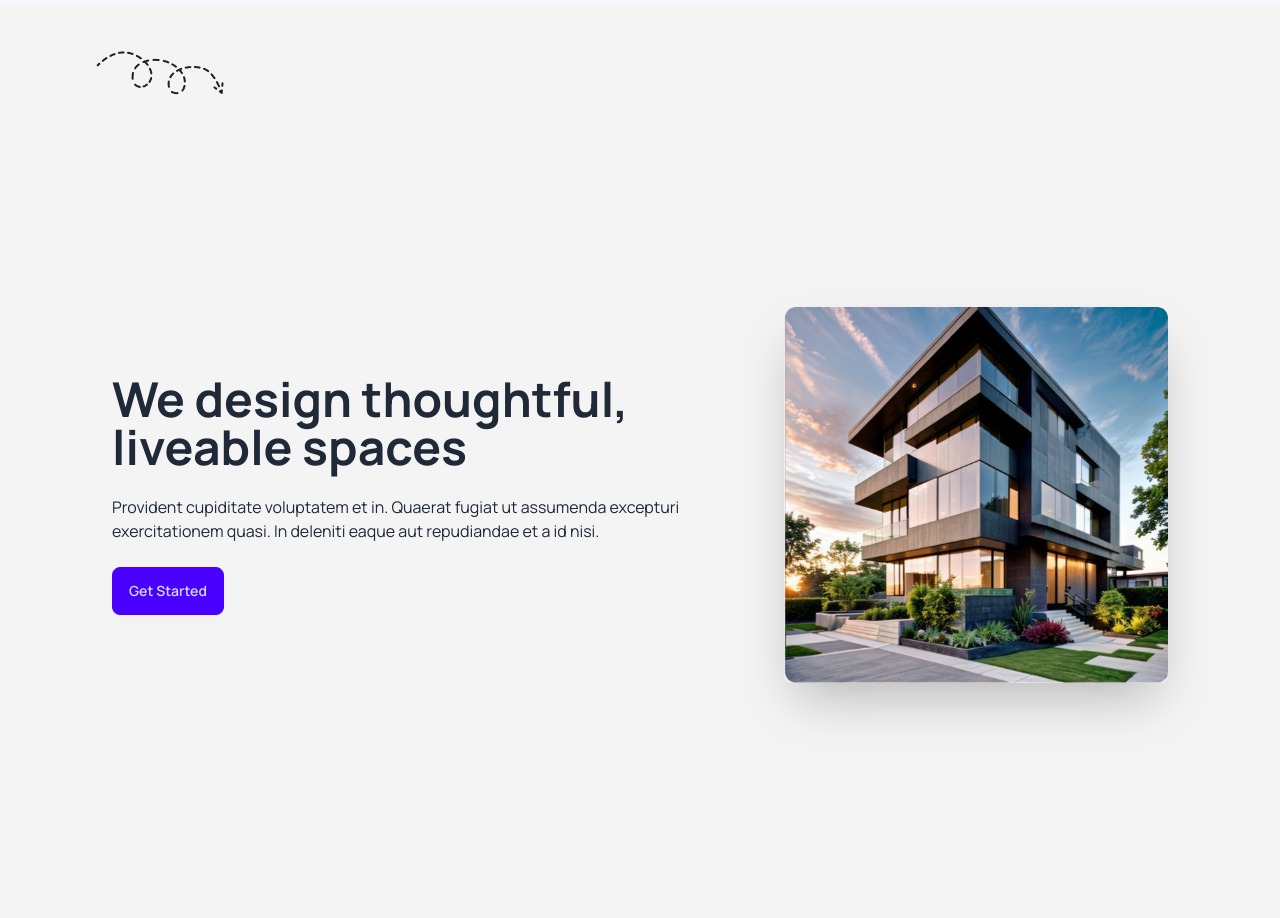
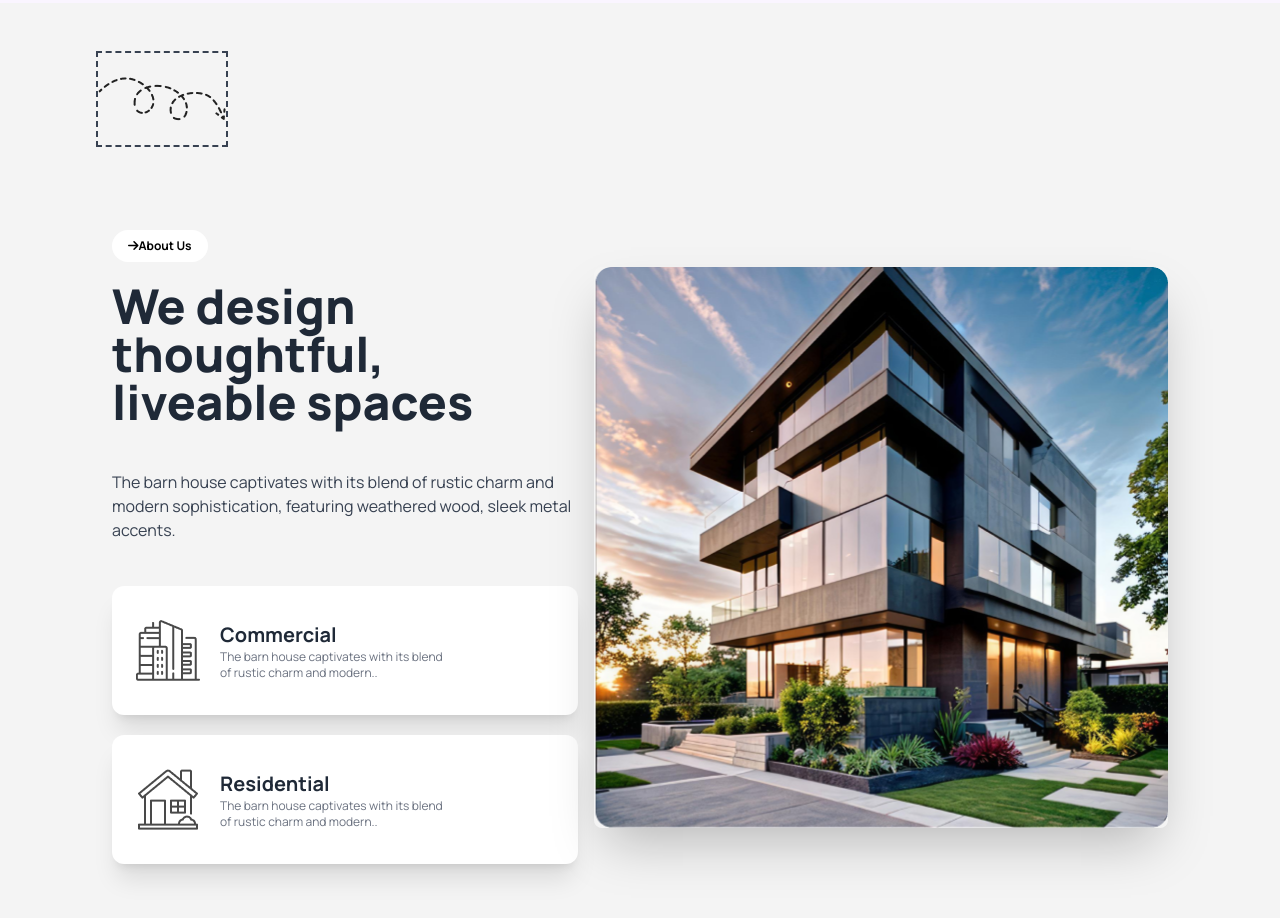
Before and after one commit to UmmayHafsa01/Assingment-3, a plain HTML site: page index.html in a window 1280 px wide. Shown: the part 955-1873 px from the top of the page. Drawn offline with nearby package versions, Linux system fonts and the light colour scheme; a web font is replaced by a local one.

Commit message:
added about us section

```diff
--- a/index.html
+++ b/index.html
@@ -96,22 +96,53 @@
         <!--about us-->
         <section class="lg:px-24 pb-12 lg:pb-24">
             <!--img-->
-            <div><img class="pt-12" src="assets/Vector.png" alt=""> </div>
+            <div class=" lg:pt-12  "><img class="py-6 border-dashed border-2 border-gray-700 hidden sm:block" src="assets/Vector.png" alt=""> </div>
             <!--container-->
             <div>
-                <div class="hero  min-h-screen mx-auto">
-                    <div class="hero-content flex-col lg:flex-row-reverse">
-                      <img
-                        src="assets/Rectangle.png"
-                        class="max-w-sm rounded-lg shadow-2xl flex-1" />
-                      <div class="flex-1">
-                        <h1 class="text-5xl font-bold">We design thoughtful, liveable spaces</h1>
-                        <p class="py-6">
-                          Provident cupiditate voluptatem et in. Quaerat fugiat ut assumenda excepturi exercitationem
-                          quasi. In deleniti eaque aut repudiandae et a id nisi.
+                <div class="hero  min-h-screen mx-auto ">
+                    <div class="hero-content flex-col justify-center   lg:flex-row">
+
+                      <!--text-->
+
+                      <div class=" flex-1 flex flex-col justify-center items-center lg:items-start gap-5">
+                        <button class=" bg-white rounded-full text-black px-4 py-2 font-bold text-xs"><i class="fa-solid fa-arrow-right"></i>About Us</button>
+                        <h1 class="text-5xl font-extrabold text-center lg:text-start">We design thoughtful, liveable spaces</h1>
+                        <p class="py-6 text-gray-700 text-center lg:text-start">
+                          The barn house captivates with its blend of rustic charm and
+                          modern sophistication, featuring weathered wood, sleek metal accents.
                         </p>
-                        <button class="btn btn-primary">Get Started</button>
+                        <!--card-1-->
+                        <div class=" bg-base-100 w-full shadow-xl flex justify-start gap-5 items-center pr-12 lg:pr-24 pl-6 py-8 rounded-xl  ">
+                          <figure>
+                            <img
+                              src="assets/commercial.png"
+                              alt="" />
+                          </figure>
+                          <div class="">
+                            <h2 class="text-xl font-bold">Commercial</h2>
+                            <p class="text-gray-500 text-xs">The barn house captivates with its blend <br> of rustic charm and modern..</p>
+
+                          </div>
+                        </div>
+                        <!--card-2-->
+                        <div class=" bg-base-100 w-full shadow-xl flex justify-start gap-5 items-center pr-12 lg:pr-24 pl-6 py-8 rounded-xl ">
+                          <figure>
+                            <img
+                              src="assets/residential.png"
+                              alt="" />
+                          </figure>
+                          <div class="">
+                            <h2 class="text-xl font-bold">Residential</h2>
+                            <p class="text-gray-500 text-xs">The barn house captivates with its blend <br> of rustic charm and modern..</p>
+
+                          </div>
+                        </div>
+
                       </div>
+                       <!--img-->
+                     <div> <img
+                      src="assets/Rectangle.png"
+                      class=" rounded-lg shadow-2xl flex-1" /></div>
                     </div>
                   </div>
             </div>
```
